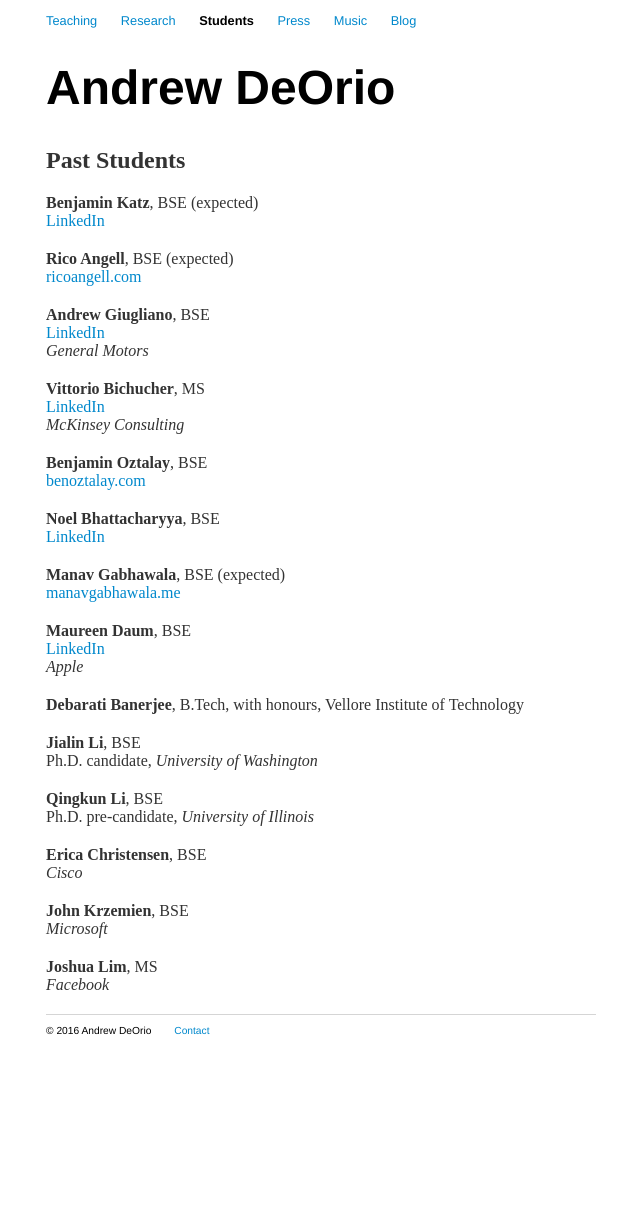
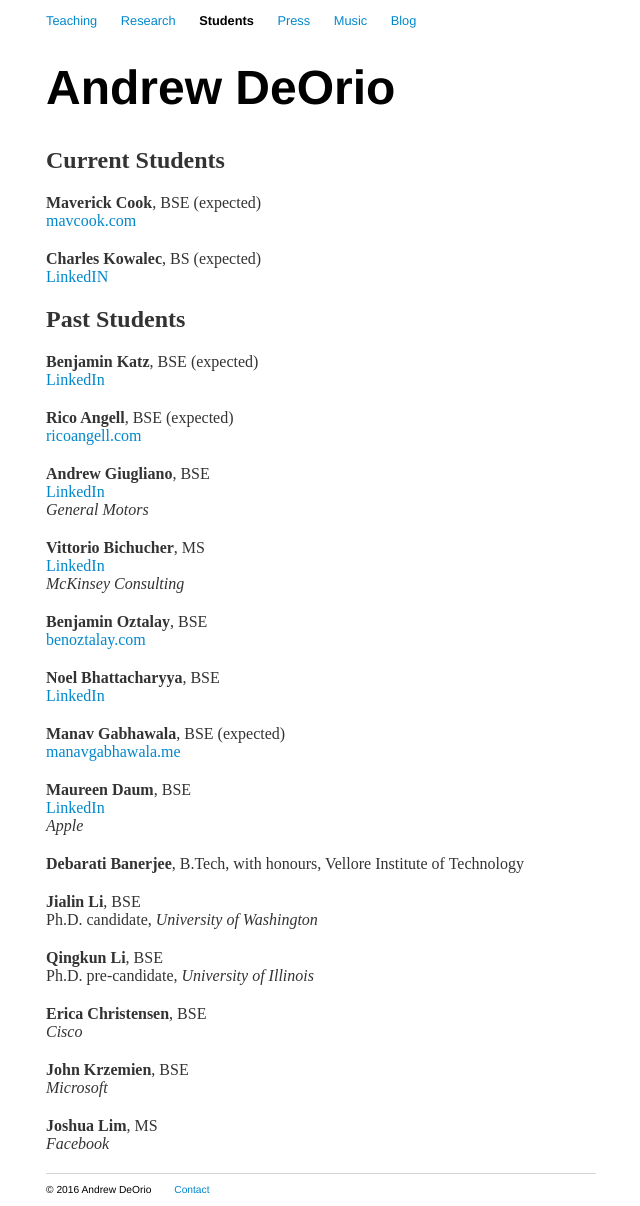
Before and after one commit to awdeorio/andrewdeorio.com, a Jekyll site: the page built from students/index.html, in a window 1280 px wide. Shown: the whole page, without its empty margins (319-959 px from the left). Built offline with Jekyll 4.4.1, drawn with Linux system fonts in a browser that asks for light colours; nearby versions of some CDN libraries; before the commit the page ends 1047 px from its top, so only the background shows below that.

Commit message:
Updated students list

```diff
--- a/students/index.html
+++ b/students/index.html
@@ -3,10 +3,23 @@ layout: default
 title: Students | Andrew DeOrio
 ---
 
-<!-- <div class="content"> -->
-<!-- <h2>Current Students</h2> -->
-<!-- </div> -->
+<div class="content">
+<h2>Current Students</h2>
+</div>
 
+<div class="content">
+<b>Maverick Cook</b>, BSE (expected)<br>
+<a href="http://www.mavcook.com/" target="_blank">
+mavcook.com
+</a><br>
+</div>
+
+<div class="content">
+<b>Charles Kowalec</b>, BS (expected)<br>
+<a href="https://www.linkedin.com/in/charles-kowalec-6792558a" target="_blank">
+LinkedIN
+</a><br>
+</div>
 
 <div class="content">
 <h2>Past Students</h2>
```
